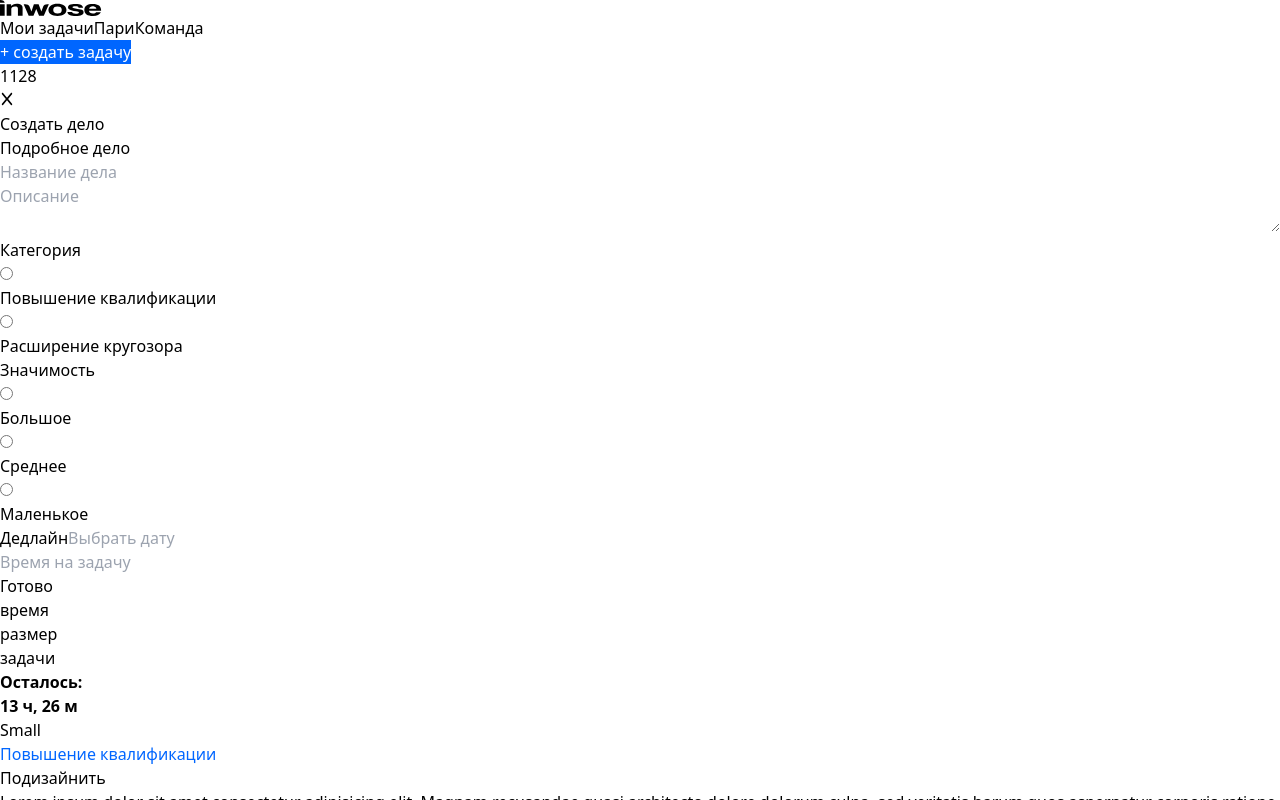
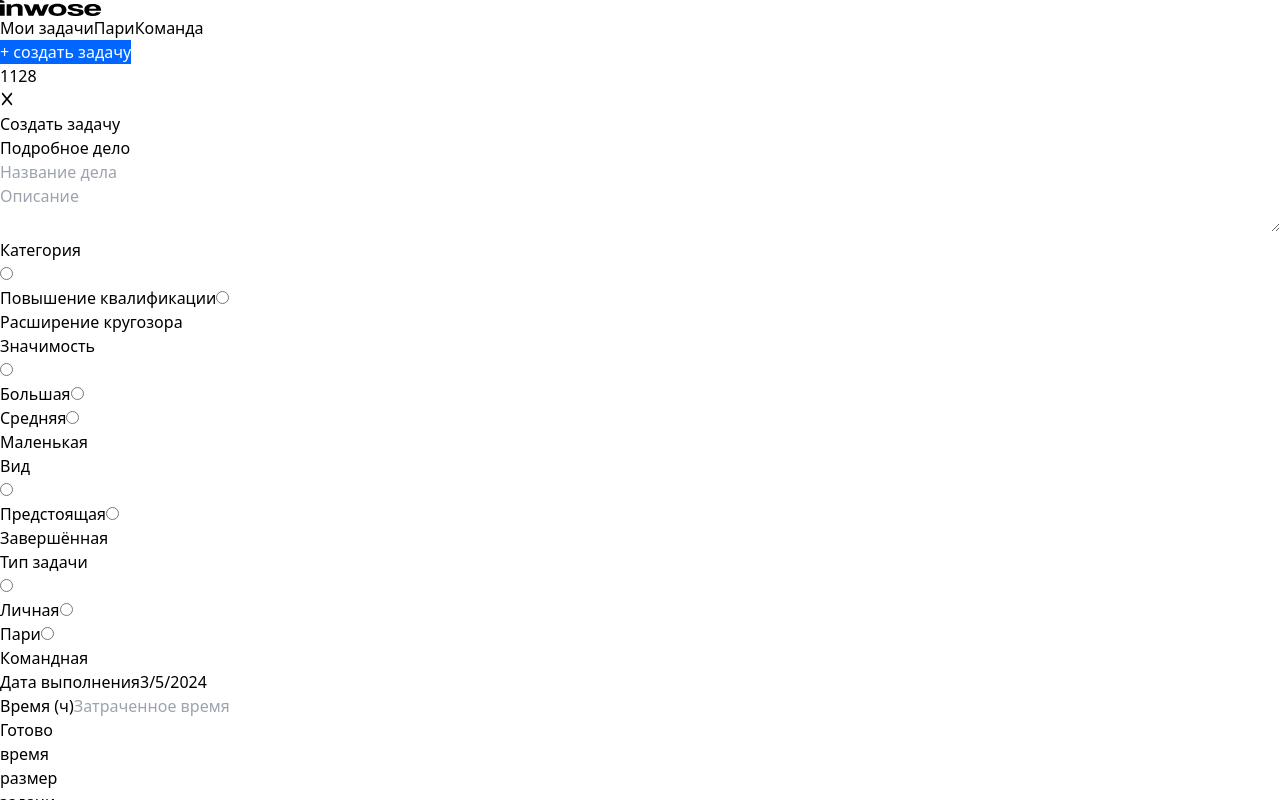
Before and after one commit to kalmykov2design/inwose, a React (Vite) app in the folder application/: page /team in a window 1280 px wide. Both pictures are taken after a click on the button "+ создать задачу". Shown: the top 800 px of the page. Built offline with nearby package versions, Linux system fonts and the light colour scheme; no server answers.

Commit message:
IN-12: Added radio component functionality + added choose for task type + added timeForComplete

```diff
--- a/application/src/components/Radio.tsx
+++ b/application/src/components/Radio.tsx
@@ -10,37 +10,39 @@ export interface RadioOption {
 
 export interface RadioProps {
   options: RadioOption[];
+  onChange?: (value: string) => void;
 }
 
 export function Radio(props: RadioProps) {
   const [selectedOption, setSelectedOption] = useState('');
 
-  function handleOptionChange(id: string) {
+  function handleOptionChange(id: string, value: string) {
     setSelectedOption(id);
+    props.onChange?.(value);
   }
 
   return (
     <>
       {props.options.map((option) => (
-        <div key={option.id} className="flex items-center gap-2">
+        <label key={option.id} htmlFor={option.id} className="flex items-center gap-2 mt-2 ">
           <input
             type="radio"
             className="w-0 h-0 opacity-0 -mr-2"
             value={option.value}
             checked={selectedOption === option.id}
-            onChange={() => handleOptionChange(option.id)}
+            onChange={() => handleOptionChange(option.id, option.value)}
             name={option.name}
             id={option.id}
           />
-          <div className="mt-2 h-6 w-6 bg-gray-200 rounded-md flex justify-center items-center">
+          <div className="h-6 w-6 bg-gray-200 rounded-md flex justify-center items-center">
             {selectedOption === option.id && (
               <svg width="14" height="14" viewBox="0 0 19 17" fill="none" xmlns="http://www.w3.org/2000/svg">
                 <path d="M17.7759 0C22.0396 2.57954e-05 14.2657 16.9002 8.24817 17C4.09393 17 -2.13324 10.3949 0.726251 9.54403C2.7321 8.9472 4.09395 12.4267 8.24819 12.4267C12.4024 12.4267 15.7701 -1.21354e-05 17.7759 0Z" fill="#4BDD6B" />
               </svg>
             )}
           </div>
-          <label htmlFor={option.id}>{option.label}</label>
-        </div>
+          {option.label}
+        </label>
       ))}
     </>
   );
--- a/application/src/partials/CreateTask.tsx
+++ b/application/src/partials/CreateTask.tsx
@@ -1,4 +1,4 @@
-import React from "react";
+import React, { useRef, useState } from "react";
 import { Button } from "../components/Button";
 import { Input } from "../components/Input";
 import { Radio } from "../components/Radio";
@@ -9,6 +9,18 @@ interface CreateTaskProps {
 }
 
 export function CreateTask(props: CreateTaskProps) {
+
+  const now = new Date();
+  const dateNow = new Date(now.getFullYear(), now.getMonth(), now.getDate());
+  const dateUpcoming = new Date(now.getFullYear(), now.getMonth(), now.getDate() + 7);
+  const dateNowStr = dateNow.toLocaleDateString();
+  const dateUpcomingStr = dateUpcoming.toLocaleDateString();
+
+  const [isUpcoming, setIsUpcoming] = useState(false)
+
+  function onTypeChange(value: string) {
+    setIsUpcoming(value === "upcoming" ? true : false)
+  }
 
   function formSubmit(e: React.FormEvent<HTMLFormElement>) {
     e.preventDefault();
@@ -25,10 +37,11 @@ export function CreateTask(props: CreateTaskProps) {
     createTask(obj);
   }
 
+
   return (
     <>
       <div className="flex justify-between">
-        <h3 className='text-2xl'>Создать дело</h3>
+        <h3 className='text-2xl'>Создать задачу</h3>
         <Button type='linkLike'>Подробное дело</Button>
       </div>
       <form action="/" onSubmit={e => formSubmit(e)}>
@@ -45,16 +58,41 @@ export function CreateTask(props: CreateTaskProps) {
           <div className="flex flex-col">
             <h4>Значимость</h4>
             <Radio options={[
-              { label: 'Большое', id: 'sizeRadio1', name: "sizeName", value: "lg" },
-              { label: 'Среднее', id: 'sizeRadio2', name: "sizeName", value: "md" },
-              { label: 'Маленькое', id: 'sizeRadio3', name: "sizeName", value: "sm" },
+              { label: 'Большая', id: 'sizeRadio1', name: "sizeName", value: "lg" },
+              { label: 'Средняя', id: 'sizeRadio2', name: "sizeName", value: "md" },
+              { label: 'Маленькая', id: 'sizeRadio3', name: "sizeName", value: "sm" },
             ]} />
           </div>
         </div>
-        <div className="mt-4 flex gap-2 items-end">
-          <Input name='deadline' label='Дедлайн' placeholder='Выбрать дату' />
-          <Input name='timeForTask' placeholder='Время на задачу' />
+        <div className="flex gap-8 mt-4">
+          <div className="flex flex-col">
+            <h4>Вид</h4>
+            <Radio onChange={(value) => onTypeChange(value)} options={[
+              { label: 'Предстоящая', id: 'taskStatusRadio1', name: "taskStatus", value: "upcoming" },
+              { label: 'Завершённая', id: 'taskStatusRadio2', name: "taskStatus", value: "completed" }
+            ]} />
+          </div>
+          <div className="flex flex-col">
+            <h4>Тип задачи</h4>
+            <Radio options={[
+              { label: 'Личная', id: 'taskTypeRadio1', name: "taskType", value: "personal" },
+              { label: 'Пари', id: 'taskTypeRadio2', name: "taskType", value: "pari" },
+              { label: 'Командная', id: 'taskTypeRadio3', name: "taskType", value: "team" }
+            ]} />
+          </div>
+
         </div>
+        {isUpcoming && (
+          <div className="mt-4 flex gap-2 items-end">
+            <Input name='deadline' label='Дедлайн' defaultValue={dateUpcomingStr} placeholder='Выбрать дату' />
+          </div>
+        )}
+        {!isUpcoming && (
+          <div className="mt-4 flex gap-2 items-end">
+            <Input name='dateOfComplete' label='Дата выполнения' defaultValue={dateNowStr} placeholder='Выбрать дату' />
+            <Input name='timeForCompleted' label='Время (ч)' placeholder='Затраченное время' />
+          </div>
+        )}
         <div className="mt-4 flex justify-end">
           <Button type='submit'>Готово</Button>
         </div>
```
Also changed, not shown: 2 other files (tests, documents, lock files or other folders).
